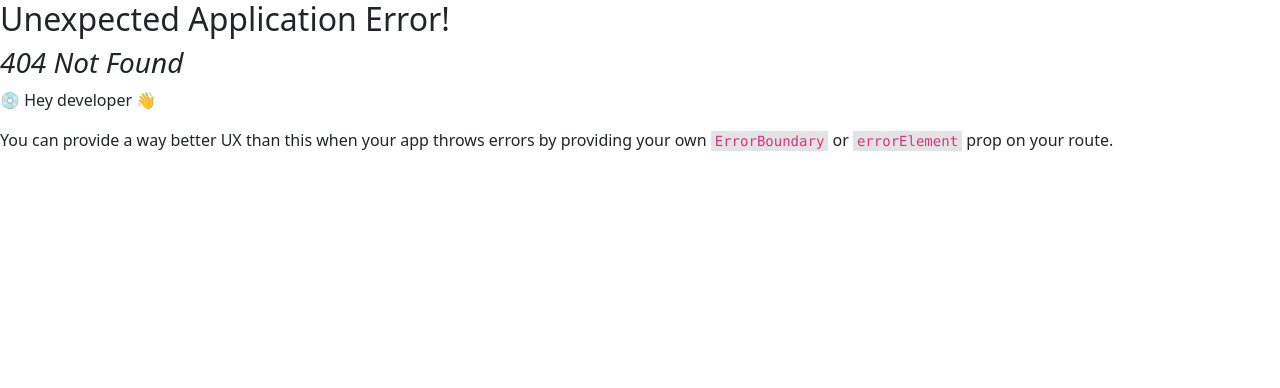
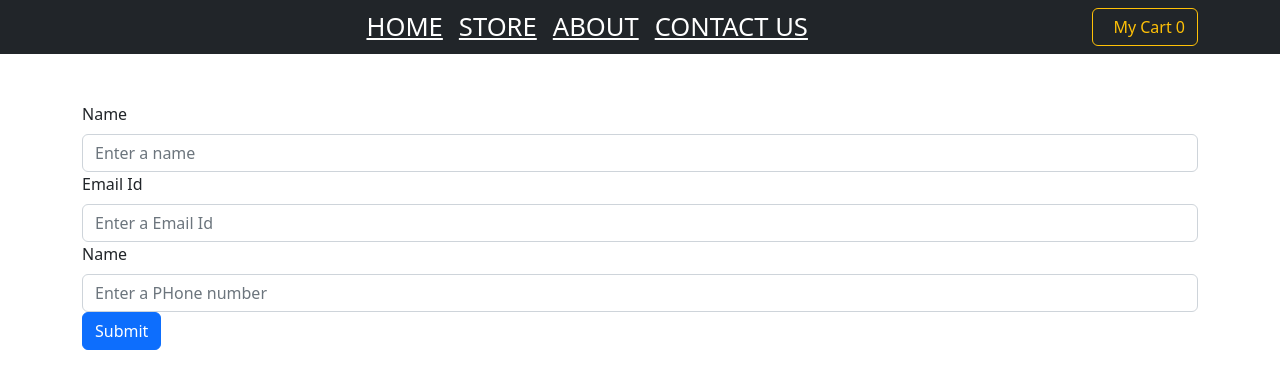
Before and after one commit to Chikmurgechetan/E-Commerce-app, a React (Create React App) app: page /Contact in a window 1280 px wide. Before the commit this address had no page. Shown: the top 388 px of the page. Built offline with nearby package versions, Linux system fonts and the light colour scheme.

Commit message:
Add Contact Page

```diff
--- a/src/App.js
+++ b/src/App.js
@@ -1,6 +1,6 @@
- import { createBrowserRouter, RouterProvider } from "react-router-dom";
+import { createBrowserRouter, RouterProvider } from "react-router-dom";
 
-import {useState} from "react";
+import { useState } from "react";
 // import CartContainer from "./Components/Cart/CartContainer";
 // import Header from "./Components/Header";
 
@@ -13,39 +13,42 @@ import AboutPage from "./Pages/About";
 import StorePage from "./Pages/Store";
 import Rootlayout from "./Components/Layout/RouteLayout";
 import HomePage from "./Pages/Home";
+import ContactUs from "./Pages/ContactUs";
 
-
-
- const router = createBrowserRouter(
-
-
-  [
-    {path:'/',element:<Rootlayout/> , children:[
-    {path:'/', element:<StorePage/>},
-    {path:'/about' , element:<AboutPage/>},
-    {path:'/Home', element:<HomePage/>}]}
-  ]
-)
-
-
+const router = createBrowserRouter([
+  {
+    path: "/",
+    element: <Rootlayout />,
+    children: [
+      { path: "/", element: <StorePage /> },
+      { path: "/about", element: <AboutPage /> },
+      { path: "/Home", element: <HomePage /> },
+      { path: "/Contact", element: <ContactUs/>}
+    ],
+  },
+]);
 
 const productsArr = [
-  { id: 'p1' ,
+  {
+    id: "p1",
     title: "Colors",
     price: 100,
     imageSrc: "https://prasadyash2411.github.io/ecom-website/img/Album%201.png",
   },
-  { id: 'p2' ,
+  {
+    id: "p2",
     title: "Black and white Colors",
     price: 50,
     imageSrc: "https://prasadyash2411.github.io/ecom-website/img/Album%202.png",
   },
-  { id: 'p3' ,
+  {
+    id: "p3",
     title: "Yellow and Black Colors",
     price: 70,
     imageSrc: "https://prasadyash2411.github.io/ecom-website/img/Album%203.png",
   },
-  { id: 'p4',
+  {
+    id: "p4",
     title: "Blue Color",
     price: 100,
     imageSrc: "https://prasadyash2411.github.io/ecom-website/img/Album%204.png",
@@ -61,19 +64,19 @@ const productsArr = [
 // });
 
 function App() {
-  const[cartVisibility , setCartVisibility] = useState(false)
-  const[orderList , setOrderList] = useState([])
+  const [cartVisibility, setCartVisibility] = useState(false);
+  const [orderList, setOrderList] = useState([]);
 
   const ctxObj = {
-    productsList:productsArr,
-    cartVisibility:cartVisibility,
-    setCartVisibility:setCartVisibility,
-    orderList:orderList ,
-    setOrderList:setOrderList
-  }
+    productsList: productsArr,
+    cartVisibility: cartVisibility,
+    setCartVisibility: setCartVisibility,
+    orderList: orderList,
+    setOrderList: setOrderList,
+  };
 
   return (
-    <CartContext.Provider value = {ctxObj}>
+    <CartContext.Provider value={ctxObj}>
       {/* <Header></Header>
       <Container>
         <Row>{productsList}</Row>
@@ -81,7 +84,7 @@ function App() {
       {cartVisibility && <CartContainer></CartContainer>}
        */}
 
-       <RouterProvider router={router}/>
+      <RouterProvider router={router} />
     </CartContext.Provider>
   );
 }
--- a/src/Components/Header.js
+++ b/src/Components/Header.js
@@ -11,29 +11,74 @@ function Header() {
     cartItemCount += item.quantity;
   });
   return (
-    <Navbar bg="dark" variant="dark" expand="lg">
+
+    <Navbar
+      bg="dark"
+      variant="dark"
+      expand="lg"
+      style={{ marginBottom: "1rem" }}
+    >
       <Container>
-        <Navbar.Brand href="#">My Store</Navbar.Brand>
+
         <Navbar.Toggle aria-controls="basic-navbar-nav" />
         <Navbar.Collapse id="basic-navbar-nav">
-          <Nav className="me-auto">
-            <Link to="/home" className="Nav-link">Home</Link>
-            <Link to="/" className="Nav-link">Store</Link>
-            <Link to="/About" className="Nav-link">About</Link>
-
-            {/* <Nav.Link href="#">Home</Nav.Link>
-            <Nav.Link href="#">Store</Nav.Link>
-            <Nav.Link href="#">About</Nav.Link>  */}
+          <Nav className="mx-auto">
+            <Link
+              to="/home"
+              className="Nav-link"
+              style={{
+                marginRight: "1rem",
+                fontSize: "1.6rem",
+                color: "White",
+              }}
+            >
+              HOME
+            </Link>
+            <Link
+              to="/"
+              className="Nav-link"
+              style={{
+                marginRight: "1rem",
+                fontSize: "1.6rem",
+                color: "White",
+              }}
+            >
+              STORE
+            </Link>
+            <Link
+              to="/About"
+              className="Nav-link"
+              style={{ fontSize: "1.6rem", color: "White", marginRight: "1rem", }}
+            >
+              ABOUT
+            </Link>
+            <Link
+              to="/Contact"
+              className="Nav-link"
+              style={{ fontSize: "1.6rem", color: "White" }}
+            >
+              CONTACT US
+            </Link>
           </Nav>
           <Nav>
             <Button
               variant="outline-warning"
               onClick={() => ctx.setCartVisibility(!ctx.cartVisibility)}
-            >{`My Cart ${cartItemCount}`}</Button>
+              style={{ marginLeft: "auto" }}
+            >
+              <i
+                className="bi bi-cart-fill"
+                style={{ marginRight: "0.5rem" }}
+              ></i>
+              {`My Cart ${cartItemCount}`}
+            </Button>
           </Nav>
         </Navbar.Collapse>
       </Container>
     </Navbar>
+
+
   );
 }
+
 export default Header;
--- a/src/Pages/About.js
+++ b/src/Pages/About.js
@@ -5,10 +5,9 @@ const AboutPage = () => {
   return (
     <>
       <Container>
-
         <Row>
           <Col>
-          <h2>ABOUT US</h2>
+            <h2>ABOUT US</h2>
             <div>
               <img
                 src={BandImage}
--- /dev/null
+++ b/src/Pages/ContactUs.js
@@ -0,0 +1,84 @@
+import React, { useState } from "react";
+import {
+  Button,
+  Container,
+  FormControl,
+  FormGroup,
+  FormLabel,
+  Form
+} from "react-bootstrap";
+
+
+
+ async function DataTOfiarbase (data){
+   const response = await fetch("https://ecomerce--app-default-rtdb.firebaseio.com/Contact.json",
+    {
+        method:"POST",
+        body:JSON.stringify(data),
+        headers: {
+            "Content-Type": "application/json",
+          },
+    });
+    const responseData = await response.json();
+    console.log(responseData)
+ }
+
+
+
+
+
+
+
+const ContactUs = () => {
+const[name, setName] = useState("");
+const[email,setEmail] = useState("");
+const[phone, setPhone] = useState("");
+
+ const submitHandler = (event) =>{
+    event.preventDefault();
+      const Contact = {
+        name:name,
+        email:email,
+        phone:phone,
+      }
+      DataTOfiarbase(Contact);
+    setName("");
+    setEmail("");
+    setPhone("");
+  }
+
+  const nameChange = (event) =>{
+    setName(event.target.value);
+  }
+  const emailChange = (event) =>{
+    setEmail(event.target.value);
+  }
+  const phoneChange = (event) =>{
+    setPhone(event.target.value);
+  }
+
+
+  return (
+    <Container className="mt-5">
+      <Form onSubmit={submitHandler}>
+        <FormGroup controlId="formName">
+          <FormLabel>Name</FormLabel>
+          <FormControl type="text" placeholder="Enter a name" value={name} onChange={nameChange } required/>
+        </FormGroup>
+        <FormGroup controlId="formEmail">
+          <FormLabel>Email Id</FormLabel>
+          <FormControl type="email" placeholder="Enter a Email Id" value={email} onChange={emailChange} required />
+        </FormGroup>
+        <FormGroup controlId="formPhone">
+          <FormLabel>Name</FormLabel>
+          <FormControl type="tel" placeholder="Enter a PHone number" value={phone} onChange={phoneChange} />
+        </FormGroup>
+
+        <Button variant="primary" type="submit">
+          Submit
+        </Button>
+      </Form>
+    </Container>
+  );
+};
+export default ContactUs;
--- a/src/Pages/Home.js
+++ b/src/Pages/Home.js
@@ -1,36 +1,52 @@
 import React from "react";
 import { Button, ListGroup, ListGroupItem } from "react-bootstrap";
 
-const HomePage = ()=>{
-    return(
-         <div style={{textAlign:'center',padding:'20px 30px'}}>
-         <h2  style={{fontSize:'30px',textAlign: "center",padding:'20px', fontFamily:'Metal Mania'}}>Tours</h2>
-         <ListGroup style={{display:'inline-block'}}>
-            <ListGroupItem style={{borderBottom:' 1px solid black'}}>
-                JUL 16  <span>DETROIT DTE ENERGY MUSICE THEATE</span> {" "}
-                <Button style={{marginLeft:'12rem'}}>BUY TICKETS</Button>
+const HomePage = () => {
+  return (
+    <div style={{ textAlign: "center", padding: "20px 30px" }}>
+      <h2
+        style={{
+          fontSize: "30px",
+          textAlign: "center",
+          padding: "20px",
+          fontFamily: "Metal Mania",
+        }}
+      >
+        Tours
+      </h2>
+      <ListGroup style={{ display: "inline-block" }}>
+
+        <ListGroupItem style={{ borderBottom: " 1px solid black" }}>
+          JUL 16 <span>DETROIT DTE ENERGY MUSICE THEATE</span>{" "}
+          <Button style={{ marginLeft: "12rem" }}>BUY TICKETS</Button>
         </ListGroupItem>
-            <ListGroupItem style={{borderBottom:' 1px solid black'}} >
-            JUL 19   <span>TORONTO,ON BUDWESTER STAGE</span> {" "}
-                <Button style={{marginLeft:'12rem'}}>BUY TICKETS</Button>
+
+        <ListGroupItem style={{ borderBottom: " 1px solid black" }}>
+          JUL 19 <span>TORONTO,ON BUDWESTER STAGE</span>{" "}
+          <Button style={{ marginLeft: "12rem" }}>BUY TICKETS</Button>
         </ListGroupItem>
-            <ListGroupItem style={{borderBottom:' 1px solid black'}}>
-                JUL 22   <span>BRISTOW, VA JIGGY LUBE LIVE</span> {" "}
-                <Button style={{marginLeft:'12rem'}}>BUY TICKETS</Button>
+
+        <ListGroupItem style={{ borderBottom: " 1px solid black" }}>
+          JUL 22 <span>BRISTOW, VA JIGGY LUBE LIVE</span>{" "}
+          <Button style={{ marginLeft: "12rem" }}>BUY TICKETS</Button>
         </ListGroupItem>
-            <ListGroupItem style={{borderBottom:' 1px solid black'}}>
-                JUL 29   <span>PHOENIX, AZ AK-CHIN PAVILION</span> {" "}
-                <Button style={{marginLeft:'12rem'}}>BUY TICKETS</Button>
+
+        <ListGroupItem style={{ borderBottom: " 1px solid black" }}>
+          JUL 29 <span>PHOENIX, AZ AK-CHIN PAVILION</span>{" "}
+          <Button style={{ marginLeft: "12rem" }}>BUY TICKETS</Button>
         </ListGroupItem>
-            <ListGroupItem style={{borderBottom:' 1px solid black'}}>
-                AGU 2   <span>LAS VEGAS, NV T-MOBILE ARENA</span> {" "}
-                <Button style={{marginLeft:'12rem'}}>BUY TICKETS</Button>
+
+        <ListGroupItem style={{ borderBottom: " 1px solid black" }}>
+          AGU 2 <span>LAS VEGAS, NV T-MOBILE ARENA</span>{" "}
+          <Button style={{ marginLeft: "12rem" }}>BUY TICKETS</Button>
         </ListGroupItem>
-            <ListGroupItem style={{borderBottom:' 1px solid black'}}>
-                AUG 7    <span>CONCORD, CA CONCORD PAVILION</span> {" "}
-                <Button style={{marginLeft:'12rem'}}>BUY TICKETS</Button>
+
+        <ListGroupItem style={{ borderBottom: " 1px solid black" }}>
+          AUG 7 <span>CONCORD, CA CONCORD PAVILION</span>{" "}
+          <Button style={{ marginLeft: "12rem" }}>BUY TICKETS</Button>
         </ListGroupItem>
       </ListGroup>
     </div>
-    )};
+  );
+};
 export default HomePage;
```
Also changed, not shown: src/Pages/Store.js (+4 -7 lines), src/Components/Layout/ProductCard.js (line endings or trailing spaces). Lines whose indentation alone changed are shown as unchanged.
